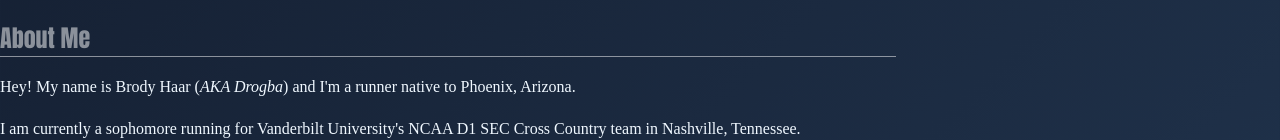
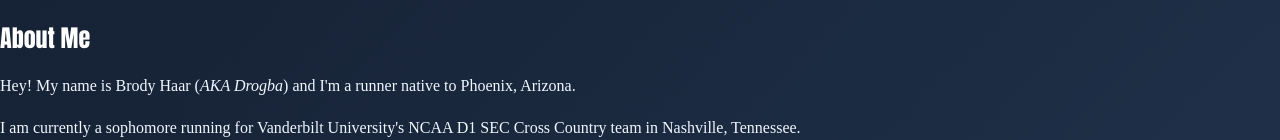
Before and after one commit to haarbj/RunningSite, a plain HTML site: page index.html in a window 1280 px wide. Shown: the part 352-492 px from the top of the page. Drawn offline with Linux system fonts and the light colour scheme; a script that the page names is missing.

Commit message:
Update style.css

```diff
--- a/style.css
+++ b/style.css
@@ -15,14 +15,6 @@ body {
   padding: 0;
 }
 
-h2 {
-  border-bottom: 1px solid rgba(255, 255, 255, 0.5);
-  color: rgba(255, 255, 255, 0.5);
-  font-weight: 100;
-  text-align: left;
-  width: 70%;
-}
-
 p, blockquote, table, ul, ol {
   color: aliceblue;
   line-height: 1.3em;
```
